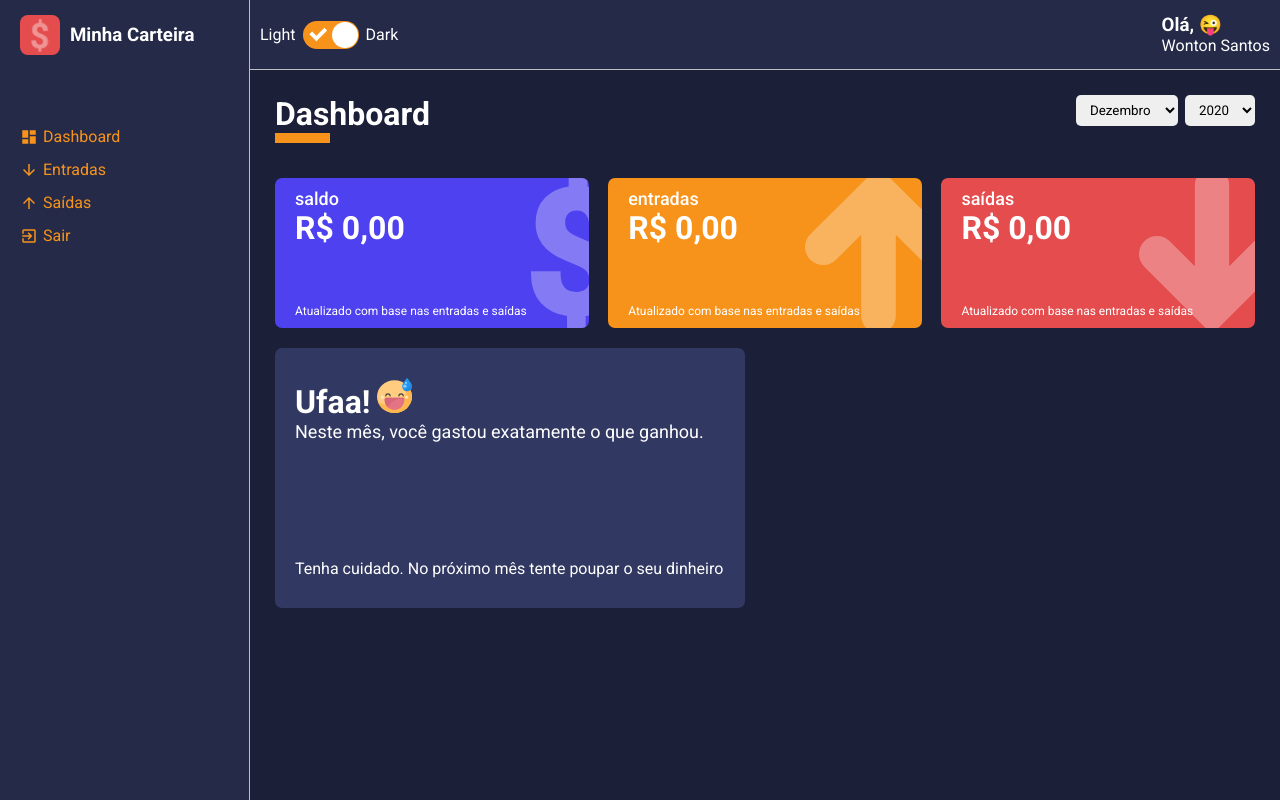
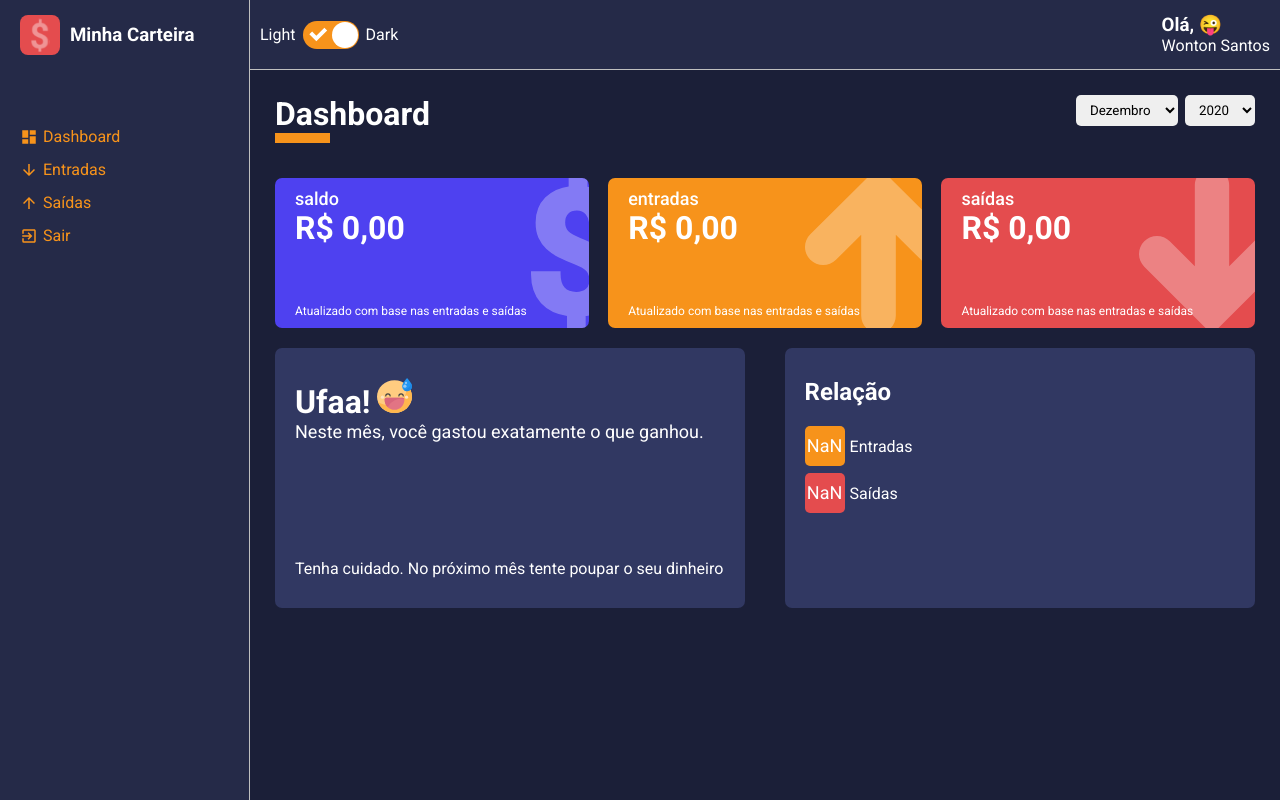
Before and after one commit to uiltonjose/minha-carteira, a React (Create React App) app: page /dashboard in a window 1280 px wide. Built offline with nearby package versions, Linux system fonts and the light colour scheme.

Commit message:
Implementation of PieChart

```diff
--- a/package.json
+++ b/package.json
@@ -17,6 +17,7 @@
     "react-router-dom": "^5.2.0",
     "react-scripts": "4.0.1",
     "react-switch": "^5.0.1",
+    "recharts": "^1.8.5",
     "styled-components": "^5.2.1",
     "typescript": "^4.0.3",
     "uuidv4": "^6.2.5",
@@ -48,6 +49,7 @@
   },
   "devDependencies": {
     "@types/react-router-dom": "^5.1.6",
+    "@types/recharts": "^1.8.17",
     "@types/styled-components": "^5.1.4"
   }
 }
--- /dev/null
+++ b/src/components/PieChartBox/index.tsx
@@ -0,0 +1,49 @@
+import React from "react";
+import { PieChart, Pie, ResponsiveContainer, Cell } from "recharts";
+
+import {
+  Container,
+  SideLeft,
+  SideRight,
+  LegendContainer,
+  Legend,
+} from "./styles";
+
+interface IPieChartBoxProps {
+  data: {
+    name: string;
+    value: number;
+    percent: number;
+    color: string;
+  }[];
+}
+
+const PieChartBox: React.FC<IPieChartBoxProps> = ({ data }) => (
+  <Container>
+    <SideLeft>
+      <h2>Relação</h2>
+      <LegendContainer>
+        {data.map((indicator) => (
+          <Legend key={indicator.name} color={indicator.color}>
+            <div>{indicator.percent}</div>
+            <span>{indicator.name}</span>
+          </Legend>
+        ))}
+      </LegendContainer>
+    </SideLeft>
+
+    <SideRight>
+      <ResponsiveContainer>
+        <PieChart>
+          <Pie data={data} dataKey="percent" labelLine={false}>
+            {data.map((indicator) => (
+              <Cell key={indicator.name} fill={indicator.color} />
+            ))}
+          </Pie>
+        </PieChart>
+      </ResponsiveContainer>
+    </SideRight>
+  </Container>
+);
+
+export default PieChartBox;
--- /dev/null
+++ b/src/components/PieChartBox/styles.ts
@@ -0,0 +1,77 @@
+import styled from "styled-components";
+
+interface ILegendProps {
+  color: string;
+}
+
+export const Container = styled.div`
+  width: 48%;
+  height: 260px;
+
+  margin: 10px 0;
+
+  background-color: ${(props) => props.theme.colors.tertiary};
+  color: ${(props) => props.theme.colors.white};
+
+  border-radius: 7px;
+
+  display: flex;
+`;
+
+export const SideLeft = styled.aside`
+  padding: 30px 20px;
+
+  > h2 {
+    margin-bottom: 20px;
+  }
+`;
+
+export const LegendContainer = styled.ul`
+  list-style: none;
+
+  max-height: 175px;
+  padding-right: 15px;
+  overflow-y: scroll;
+
+  ::-webkit-scrollbar {
+    width: 10px;
+  }
+
+  ::-webkit-scrollbar-thumb {
+    background-color: ${(props) => props.theme.colors.secondary};
+    border-radius: 10px;
+  }
+
+  ::-webkit-scrollbar-track {
+    background-color: ${(props) => props.theme.colors.tertiary};
+  }
+`;
+
+export const Legend = styled.li<ILegendProps>`
+  display: flex;
+  align-items: center;
+
+  margin-bottom: 7px;
+
+  > div {
+    background-color: ${(props) => props.color};
+
+    width: 40px;
+    height: 40px;
+    border-radius: 5px;
+
+    font-size: 18px;
+    line-height: 40px;
+    text-align: center;
+  }
+
+  > span {
+    margin-left: 5px;
+  }
+`;
+
+export const SideRight = styled.main`
+  display: flex;
+  flex: 1;
+  justify-content: center;
+`;
--- a/src/pages/Dashboard/index.tsx
+++ b/src/pages/Dashboard/index.tsx
@@ -15,6 +15,7 @@ import sadImg from "../../assets/sad.svg";
 import grinningImg from "../../assets/grinning.svg";
 
 import { Container, Content } from "./styles";
+import PieChartBox from "../../components/PieChartBox";
 
 const Dashboard: React.FC = () => {
   const [monthSelected, setMonthSelected] = useState<number>(
@@ -106,7 +107,7 @@ const Dashboard: React.FC = () => {
           "Verifique seus gastos e tente cortar algumas coisas desnecessárias.",
         icon: sadImg,
       };
-    } else if (totalBalance == 0) {
+    } else if (totalBalance === 0) {
       return {
         title: "Ufaa!",
         description: "Neste mês, você gastou exatamente o que ganhou.",
@@ -121,6 +122,28 @@ const Dashboard: React.FC = () => {
       icon: happyImg,
     };
   }, [totalBalance]);
+
+  const relationExpensesVersusGains = useMemo(() => {
+    const total = totalGains + totalExpenses;
+
+    const percentGains = (totalGains / total) * 100;
+    const percentExpenses = (totalExpenses / total) * 100;
+
+    return [
+      {
+        name: "Entradas",
+        value: totalGains,
+        percent: Number(percentGains.toFixed(1)),
+        color: "#F7931B",
+      },
+      {
+        name: "Saídas",
+        value: totalExpenses,
+        percent: Number(percentExpenses.toFixed(1)),
+        color: "#E44C4E",
+      },
+    ];
+  }, [totalGains, totalExpenses]);
 
   const handleMonthSelected = (month: string) => {
     try {
@@ -186,6 +209,8 @@ const Dashboard: React.FC = () => {
           footerText={message.footerText}
           icon={message.icon}
         />
+
+        <PieChartBox data={relationExpensesVersusGains}/>
       </Content>
     </Container>
   );
```
Also changed, not shown: 2 other files (tests, documents, lock files or other folders).
